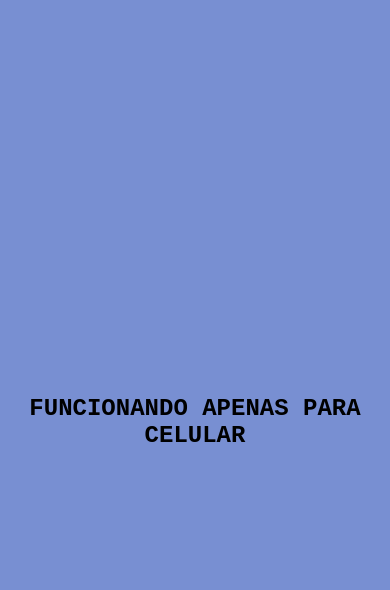
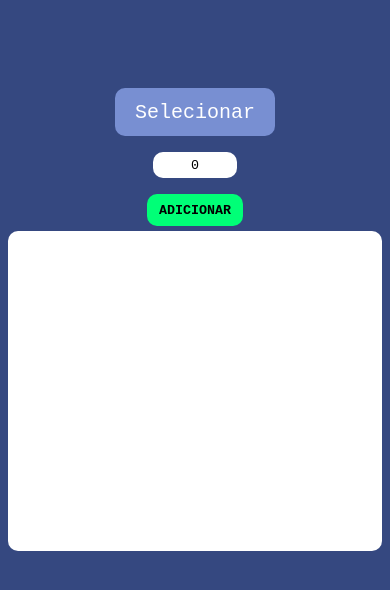
Before and after one commit to thribe1ro/gastos, a plain HTML site: page index.html in a window 390 px wide. Drawn offline with Linux system fonts and the light colour scheme; a web font is replaced by a local one.

Commit message:
Att de telas

```diff
--- a/css.css
+++ b/css.css
@@ -4,7 +4,12 @@
     --font-main: "Kode Mono", monospace;
 }
 
-@media (min-width: 360px) and (max-width:429px) {
+/* Não Funcionando */
+@media (min-width: 280px) and (max-width:429px) {
+    #quadrado {
+        display: none;
+    }
+
     #desktop {
         display: flex;
         position: absolute;
@@ -21,7 +26,152 @@
         font-family: var(--font-main);
     }
 }
+/* =============== */
 
+/* Não Funcionando */
+@media (min-width: 390px) and (max-width: 429px) {
+    #desktop {
+        display: none;
+    }
+
+    body {
+        background-color: #354880;
+    }
+
+    main {
+        width: 100%;
+        height: 90vh;
+    }
+
+    #quadrado{
+        display: flex;
+        flex-direction: column;
+        width: 100%;
+        height: 20rem;
+        margin: auto;
+        text-align: center;
+    }
+
+    #quadradoGastos {
+        display: flex;
+        flex-direction: column;
+        width: 100%;
+        height: 100vh;
+        margin: 5rem auto;
+        align-items: center;
+    }
+    /* SELECT */
+    #selecao {
+        overflow: hidden;
+        background: #788fd2;
+        width: 10rem;
+        height: 3rem;
+        border: none;
+        border-radius: 10px;
+        font-family: var(--font-main);
+        font-size: 15pt;
+        text-align: center;
+        padding: 13px 0px;
+        color: #fff;
+        text-indent: 0.01px;
+        text-overflow: "";
+        -webkit-appearance: none;
+        -moz-appearance: none;
+    }
+
+    /* INPUT */
+    #gastos {
+        width: 5rem;
+        height: 1.5rem;
+        border: none;
+        border-radius: 10px;
+        margin: 1rem 0 0 0;
+        text-align: center;
+        font-family: var(--font-main);
+    }
+
+    input[type=number]::-webkit-inner-spin-button {
+        -webkit-appearance: none;
+
+    }
+    input[type=number] {
+       -moz-appearance: textfield;
+       appearance: textfield;
+
+    }
+    /* FIM INPUT */
+
+    /* BOTAO */
+    #adicionar {
+        border: none;
+        border-radius: 10px;
+        width: 6rem;
+        height: 2rem;
+        background: #00ff77;
+        color: #000;
+        text-transform: uppercase;
+        font-weight: 600;
+        margin: 1rem 0 0 0;
+        font-family: var(--font-main);
+    }
+
+    /* FIM BOTAO */
+
+    h1 {
+        font-size: 25pt;
+        color: #fff;
+        text-transform: uppercase;
+    }
+
+    p {
+        margin: 0;
+        font-size: 15pt;
+        color: #000;
+        text-transform: uppercase;
+    }
+
+    #somar {
+        display: flex;
+        flex-direction: column;
+        background: #fff;
+        border-radius: 10px;
+        margin: 0;
+        width: 100%;
+        height: 20rem;
+        margin-top: 5px;
+
+    }
+
+    #resultados {
+        display: flex;
+        flex-direction: column;
+        flex-wrap: wrap;
+        width: 100%;
+        height: 100%;
+    }
+
+    #resultados p {
+        font-size: 20pt;
+        font-weight: 600;
+    }
+
+    #textoSelecao {
+        color: #006a00;
+        font-size: 20pt;
+        font-family: var(--font-main);
+    }
+
+    #total p {
+        margin-top: 1rem;
+        color: #fff;
+        font-size: 25pt;
+        font-weight: 600;
+        font-family: var(--font-main);
+    }
+}
+/* =============== */
+
+/* Funcionando */
 @media (min-width: 430px) and (max-width:767px) {
     #desktop {
         display: none;
@@ -162,29 +312,9 @@
         font-family: var(--font-main);
     }
 }
+/* =============== */
 
-@media (min-width: 390px) and (max-width: 429px) {
-    #quadrado {
-        display: none;
-    }
-
-    #desktop {
-        display: flex;
-        position: absolute;
-        background: #788fd2;
-        width: 100%;
-        height: 100%;
-        left: 0;
-        top: 0;
-        text-align: center;
-    }
-
-    #desktop h2 {
-        margin: auto;
-        font-family: var(--font-main);
-    }
-}
-
+/* Não Funcionando */
 @media (min-width: 768px) and (max-width:1280px) {
     #quadrado {
         display: none;
@@ -206,7 +336,9 @@
         font-family: var(--font-main);
     }
 }
+/* =============== */
 
+/* Não Funcionando */
 @media (min-width: 1440px) and (max-width:2000px) {
     #quadrado {
         display: none;
@@ -228,7 +360,9 @@
         font-family: var(--font-main);
     }
 }
+/* =============== */
 
+/* Não Funcionando */
 @media screen and (min-width: 2560px) {
     #quadrado {
         display: none;
@@ -250,3 +384,4 @@
         font-family: var(--font-main);
     }
 }
+/* =============== */
```
